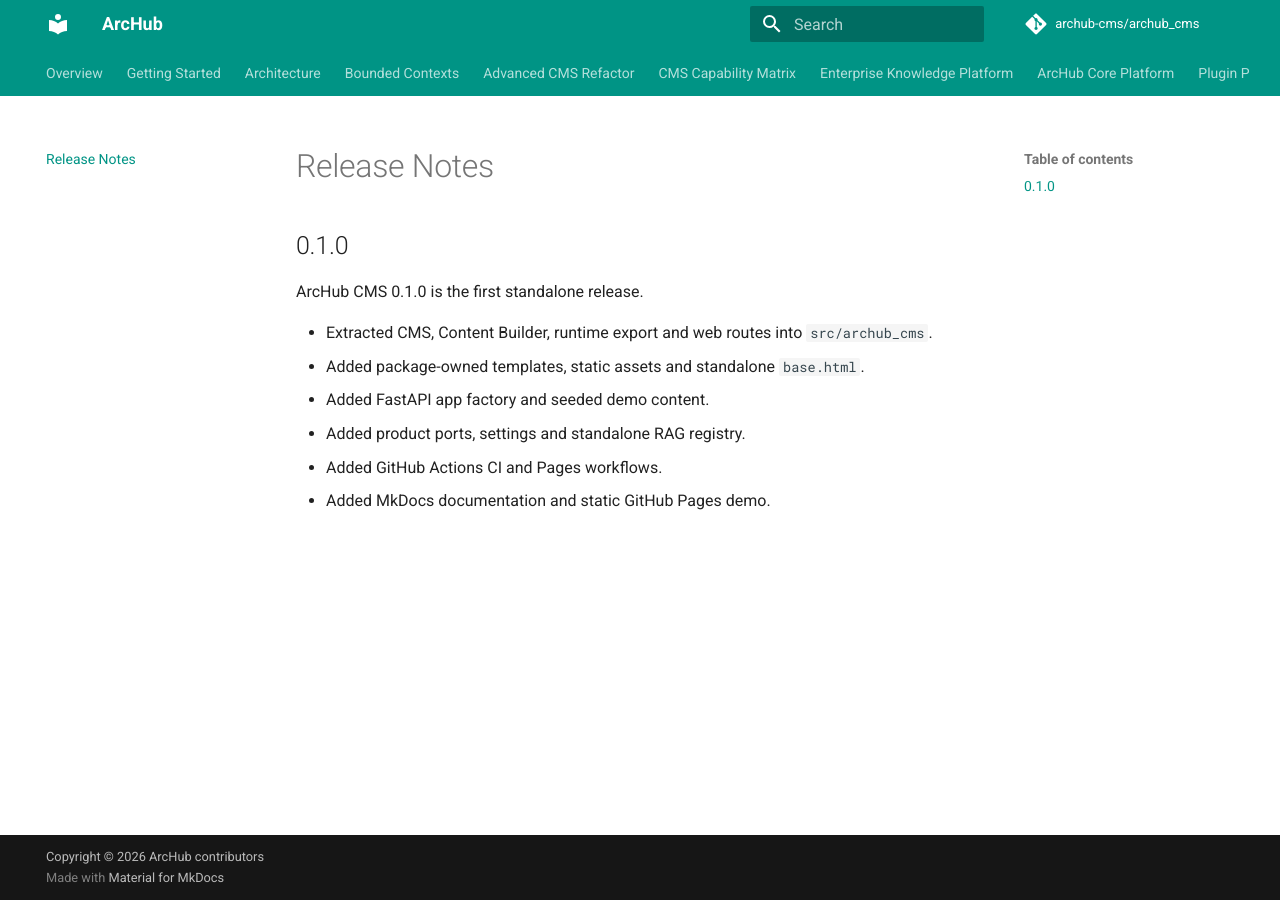
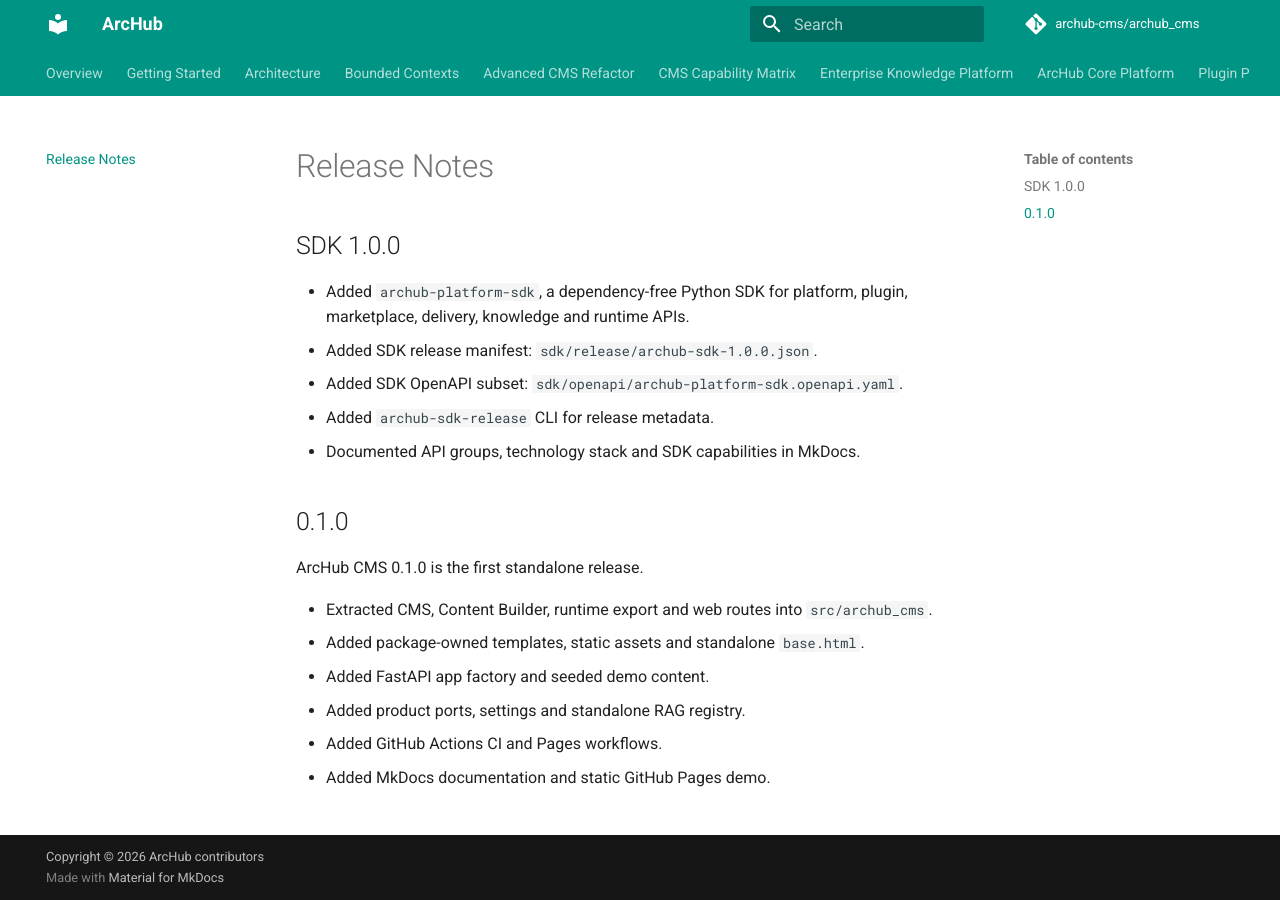
Before and after one commit to kotenev/archub_cms, an MkDocs documentation site: the page built from docs/release-notes.md, in a window 1280 px wide. Built offline with MkDocs 1.6.1 and Material for MkDocs 9.7.7, drawn with Linux system fonts in a browser that asks for light colours; comment, search, counter and statistics services are not loaded.

Commit message:
Сделал релиз SDK платформы ArcHub Platform SDK 1.0.0 beta.
  Добавлено:

  - Python SDK: sdk/python/archub_platform_sdk/client.py:1, модели, manifest builder для плагинов и release metadata.
  - Release manifest: sdk/release/archub-sdk-1.0.0.json:1.
  - OpenAPI спецификация SDK: sdk/openapi/archub-platform-sdk.openapi.yaml:1.
  - MkDocs документация с API, стеком и функциональностью: docs/sdk/platform-sdk.md:1.
  - PlantUML схема SDK-релиза: docs/diagrams/plantuml/sdk-release-architecture.puml:1.
  - CLI генерации/просмотра релиза: src/archub_cms/tools/sdk_release.py:1, команда archub-sdk-release.
  - Тесты SDK-релиза: tests/test_platform_sdk_release.py:1.

  Также добавил SDK в mkdocs.yml, release notes и индекс архитектурных диаграмм. Упаковщик модулей теперь игнорирует runtime/dependency
  каталоги вроде vendor, .venv, node_modules, target, чтобы дистрибутивы плагинов не включали локальные зависимости.

  Проверки прошли:

  - pytest -q: 476 passed, 2 skipped
  - ruff check src tests
  - python -m compileall -q ...
  - mkdocs build --site-dir site
  - cargo test --workspace
  - установка SDK из ./sdk/python через pip --target

  В рабочем дереве отдельно остались незакоммиченные plugins/archub_ru_wiki_php/composer.lock и vendor/; я их не удалял.

```diff
--- a/docs/release-notes.md
+++ b/docs/release-notes.md
@@ -1,4 +1,13 @@
 # Release Notes
+
+## SDK 1.0.0
+
+- Added `archub-platform-sdk`, a dependency-free Python SDK for platform,
+  plugin, marketplace, delivery, knowledge and runtime APIs.
+- Added SDK release manifest: `sdk/release/archub-sdk-1.0.0.json`.
+- Added SDK OpenAPI subset: `sdk/openapi/archub-platform-sdk.openapi.yaml`.
+- Added `archub-sdk-release` CLI for release metadata.
+- Documented API groups, technology stack and SDK capabilities in MkDocs.
 
 ## 0.1.0
 
--- a/mkdocs.yml
+++ b/mkdocs.yml
@@ -34,6 +34,7 @@
   - Enterprise Knowledge Platform: architecture/enterprise-knowledge-platform.md
   - ArcHub Core Platform: architecture/archub-core-platform.md
   - Plugin Platform Adapter: architecture/plugin-platform-adapter.md
+  - Platform SDK: sdk/platform-sdk.md
   - PHP Wiki Plugin: plugins/archub-ru-wiki-php.md
   - Module Marketplace: architecture/module-marketplace.md
   - Content Modeling: architecture/content-modeling.md
--- a/pyproject.toml
+++ b/pyproject.toml
@@ -51,6 +51,7 @@
 [project.scripts]
 archub-marketplace-build = "archub_cms.tools.module_distributions:main"
 archub-core-plugins = "archub_cms.tools.core_plugins:main"
+archub-sdk-release = "archub_cms.tools.sdk_release:main"
 
 [tool.setuptools.packages.find]
 where = ["src"]
```
Also changed, not shown: docs/architecture/diagrams.md (+2 -0 lines), 1 other file.
